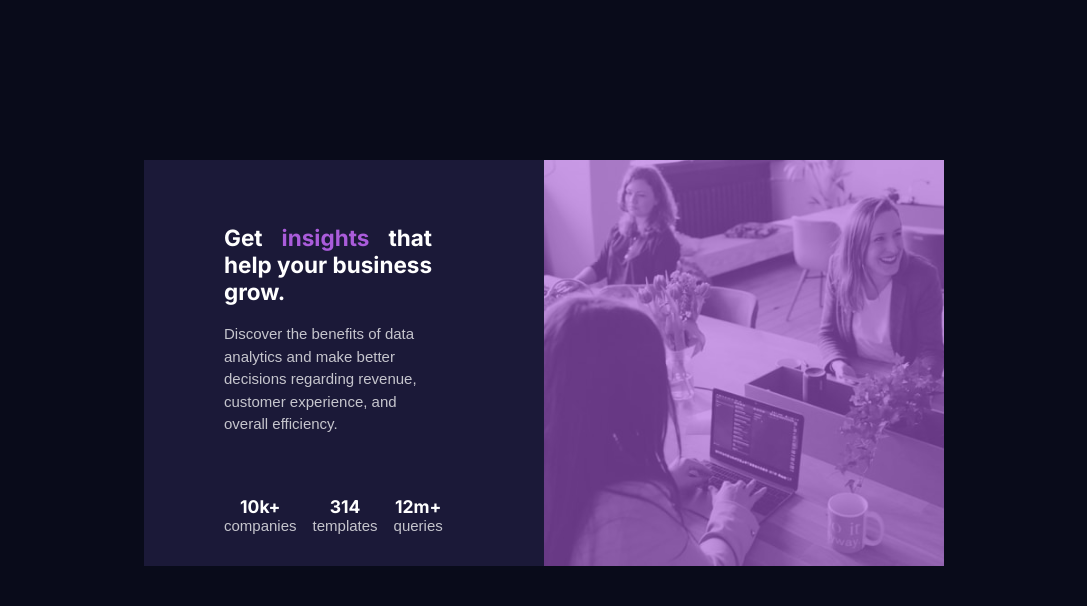
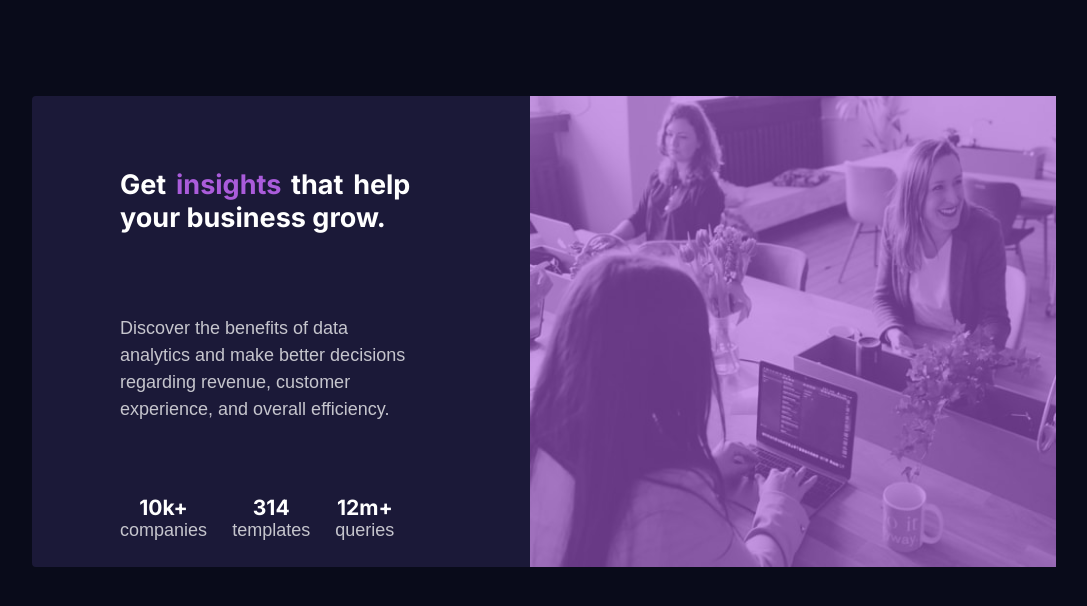
Before and after one commit to Dev-Tonia/stat-preview-card, a plain HTML site: page index.html in a window 1280 px wide. Shown: the whole page, without its empty margins (96-1183 px from the left). Drawn offline with Linux system fonts and the light colour scheme.

Commit message:
Work on the responsiveness of the card..

```diff
--- a/index.html
+++ b/index.html
@@ -28,6 +28,7 @@
   </head>
   <body>
     <main>
+      <div class="wrapper">
         <section class="col-1">
           <img src="./images/image-header-desktop.jpg" alt="" />
         </section>
@@ -56,6 +57,7 @@
             </div>
           </div>
         </section>
+      </div>
 
       <!-- <div class="attribution">
         Challenge by
--- a/style.css
+++ b/style.css
@@ -7,13 +7,21 @@
 }
 
 body {
+  font-size: 15px;
   background: hsl(233, 47%, 7%);
-  font-size: 15px;
+}
+main {
+  display: flex;
+  justify-content: center;
+  align-items: center;
 }
 
-main {
-  margin: 4em;
+.wrapper {
   background: hsl(244, 38%, 16%);
+  border-radius: 4px;
+  width: 80%;
+  height: 100%;
+  margin: 5rem 0;
 }
 
 img {
@@ -30,7 +38,7 @@ img {
   width: 100%;
   height: 100%;
   position: absolute;
-  top: 0;
+  top: -1;
   left: 0;
   opacity: 0.6;
 }
@@ -65,17 +73,12 @@ span {
 }
 
 @media screen and (min-width: 760px) {
-  main {
+  .wrapper {
     display: flex;
     flex-direction: row-reverse;
     justify-content: space-between;
-    margin: 10rem 15rem;
+    margin: 11.5rem 0;
   }
-
-  img {
-    object-fit: cover;
-  }
-
   .card > p {
     padding-top: 1.2em;
     text-align: left;
@@ -86,7 +89,7 @@ span {
     text-align: left;
   }
   .card {
-    padding: 4rem 7rem 2rem 5rem;
+    padding: 2rem 4rem 1.5rem 2rem;
   }
 
   h1 {
@@ -102,3 +105,42 @@ span {
     padding-right: 1rem;
   }
 }
+
+@media screen and (min-width: 985px) {
+  .wrapper {
+    font-size: 17px;
+    margin: 10rem;
+  }
+
+  .card {
+    padding: 2rem 3rem 1.5rem 2rem;
+  }
+
+  .card > p {
+    padding-top: 1.5em;
+  }
+}
+
+@media screen and (min-width: 1115px) {
+  .wrapper {
+    margin: 9rem 0;
+  }
+  .card {
+    padding: 4rem 7rem 2rem 5rem;
+  }
+}
+
+@media screen and (min-width: 1158px) {
+  .wrapper {
+    margin: 6rem 0;
+    font-size: 18px;
+  }
+
+  .card > p {
+    padding-top: 4.5em;
+  }
+
+  .card {
+    padding: 4.5rem 7.5rem 1.6rem 5.5rem;
+  }
+}
```
Lines whose indentation alone changed are shown as unchanged.
